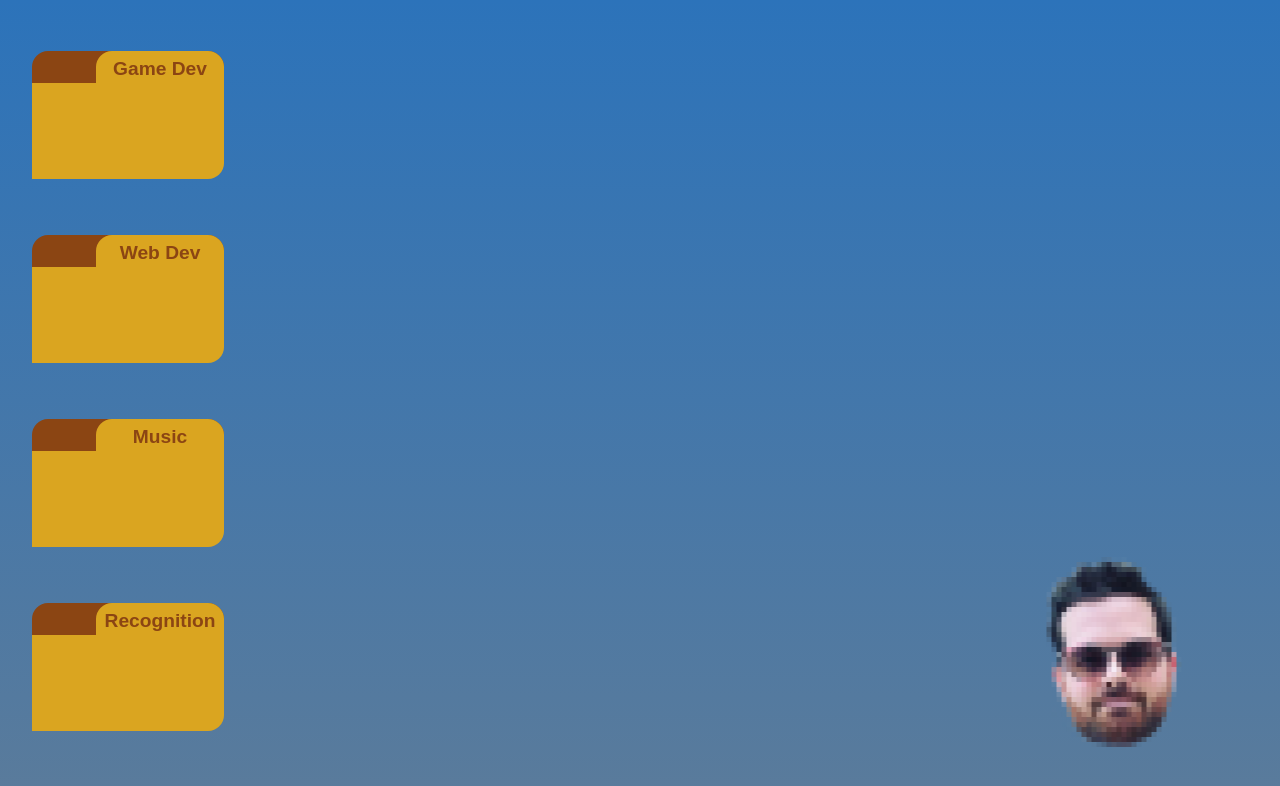
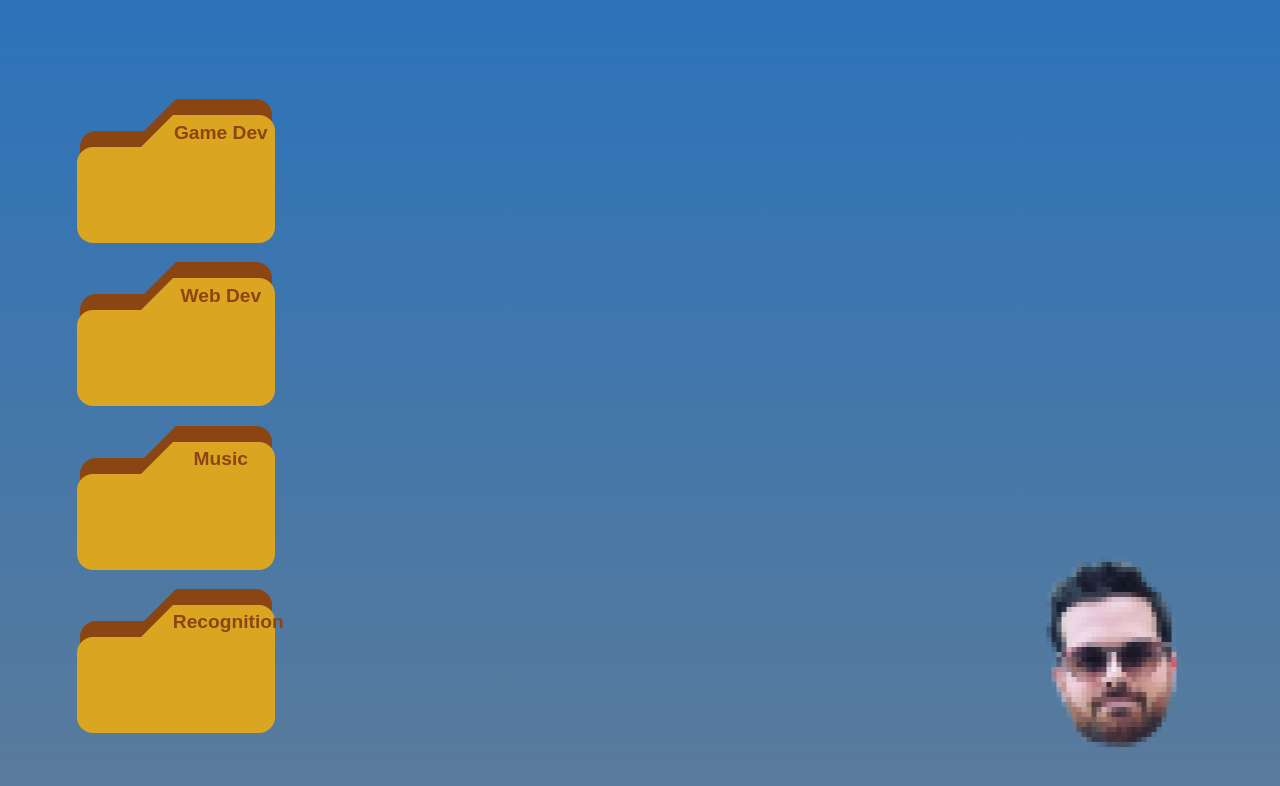
Before and after one commit to mccordgh/portfolio-os-react, a React (Create React App) app: page / in a window 1280 px wide. Shown: the top 786 px of the page. Built offline with nearby package versions, Linux system fonts and the light colour scheme.

Commit message:
Revamped folder design with tall top tabs

```diff
--- a/src/Desktop/DesktopView/DesktopAppGroup/DesktopAppGroup.css
+++ b/src/Desktop/DesktopView/DesktopAppGroup/DesktopAppGroup.css
@@ -6,20 +6,24 @@ div.desktopGroupTitle {
 }
 
 div.desktopGroupFolder {
-    background-color: goldenrod;
-    height: 6rem;
+    color: saddlebrown;
+    display: block;
+    font-size: 1.2rem;
+    height: 8rem;
+    left: 3rem;
+    margin: 0;
     position: relative;
-    transition: all 1s ease-in;
-    top: 2rem;
-    width: 4rem;
+    text-align: center;
+    top: 3rem;
+    width: 12rem;
 }
 
-div.desktopGroupFolder.expanded {
+/* div.desktopGroupFolder.expanded {
     height: 6rem;
     top: 2rem;
-}
+} */
 
-div.desktopGroupFolder.expanded::before {
+/* div.desktopGroupFolder.expanded::before {
     height: 4rem;
     top: -2rem;
 }
@@ -27,52 +31,100 @@ div.desktopGroupFolder.expanded::before {
 div.desktopGroupFolder.expanded::after {
     transform: rotateX(-50deg);
     top: -0.55rem;
+} */
+
+/* div.desktopGroupFolder.expanded h1.desktopGroupTitle {
+    transform: rotateX(-50deg);
+    top: 1rem;
+} */
+
+div.desktopGroupFolder_back {
+    background-color: saddlebrown;
+    border-radius: 1rem 0 0 1rem;
+    display: inline-block;
+    height: calc(100% - 2rem);
+    left: 0;
+    position: absolute;
+    top: 2rem;
+    width: 6rem;
 }
 
-div.desktopGroupFolder.expanded h1.desktopGroupTitle {
-    transform: rotateX(-50deg);
-    top: 1rem;
+div.desktopGroupFolder_back::before {
+    content: '';
+    border-left: 2rem solid transparent;
+    border-bottom: 2rem solid saddlebrown;
+    height: 0;
+    position: absolute;
+    right: 0;
+    top: -2rem;
+    width: 0;
 }
 
-div.desktopGroupFolder::before {
+div.desktopGroupFolder_back::after {
     background-color: saddlebrown;
-    border-radius: 1rem 1rem 0 0;
-    content: "";
+    border-radius: 0 1rem 0 0;
+    content: '';
     display: inline-block;
-    height: 2rem;
-    left: 0rem;
+    height: 8rem;
+    left: 6rem;
     position: absolute;
     top: -2rem;
-    width: 12rem;
+    width: 6rem;
 }
 
-div.desktopGroupFolder::after {
+/* div.desktopGroupFolder_front {
     background-color: goldenrod;
-    border-radius: 1rem 1rem 1rem 0;
-    content: "";
+    display: inline-block;
+    height: 100%;
+    position: absolute;
+    width: 8rem;
+} */
+
+div.desktopGroupFolder_front {
+    background-color: goldenrod;
+    border-radius: 1rem 0 0 1rem;
+    display: inline-block;
+    height: calc(100% - 2rem);
+    left: -0.2rem;
+    position: absolute;
+    top: 3rem;
+    width: 6.2rem;
+}
+
+div.desktopGroupFolder_front::before {
+    content: '';
+    border-left: 2rem solid transparent;
+    border-bottom: 2rem solid goldenrod;
+    height: 0;
+    position: absolute;
+    right: 0.2rem;
+    top: -2rem;
+    width: 0;
+}
+
+div.desktopGroupFolder_front::after {
+    background-color: goldenrod;
+    border-radius: 0 1rem 1rem 0;
+    content: '';
     display: inline-block;
     height: 8rem;
-    left: 4rem;
+    left: 6rem;
     position: absolute;
     top: -2rem;
-    width: 8rem;
+    width: 6.4rem;
 }
 
 h1.desktopGroupTitle {
     color: saddlebrown;
     display: block;
     font-size: 1.2rem;
-    left: 4rem;
+    left: 6rem;
     margin: 0;
     position: absolute;
     text-align: center;
     top: -1.6rem;
-    width: 8rem;
+    width: 6rem;
     z-index: 2;
-    /* background: -webkit-linear-gradient(0.45turn, transparent, white 60%); */
-    /* background-clip: text;
-    -webkit-background-clip: text;
-    -webkit-text-fill-color: transparent; */
 }
 
 div.desktopAppGroupWrapper {
--- a/src/Desktop/DesktopView/DesktopAppGroup/DesktopAppGroup.js
+++ b/src/Desktop/DesktopView/DesktopAppGroup/DesktopAppGroup.js
@@ -10,27 +10,24 @@ export default class DesktopAppGroup extends Component {
         super();
 
         this.state = {
-          titleClass: '',
           wrapperClass: '',
         };
 
         this.toggleExpansionClasses = this.toggleExpansionClasses.bind(this);
     }
 
-
     render() {
-        const titleClass = `desktopAppWrapper ${this.state.titleClass}`;
-        // const wrapperClass = this.state.wrapperClass;
-
         return (
             <div className="desktopAppGroupWrapper">
-                <div className="desktopGroupTitle" onClick={this.toggleExpansionClasses}>
-                    <div className={"desktopGroupFolder " + this.state.wrapperClass}>
-                        <h1 className="desktopGroupTitle"> { this.props.name } </h1>
+                <div className="desktopGroupFolder" onClick={this.toggleExpansionClasses}>
+                    <div className="desktopGroupFolder_back"></div>
+
+                    <div className={"desktopGroupFolder_front " + this.state.wrapperClass}>
+                        <h1 className="desktopGroupTitle">{ this.props.name }</h1>
                     </div>
                 </div>
 
-                <div className={titleClass}>
+                <div className="desktopAppWrapper">
                     {
                         this.props.list.map((item, key) => {
                             return <DesktopApp
@@ -51,11 +48,8 @@ export default class DesktopAppGroup extends Component {
     }
 
     toggleExpansionClasses() {
-        const expandedClass = this.state.titleClass === 'expanded' ? '' : 'expanded';
+        const expandedClass = this.state.wrapperClass === 'expanded' ? '' : 'expanded';
 
-        this.setState({
-            titleClass: expandedClass,
-            wrapperClass: expandedClass,
-        });
+        this.setState({ wrapperClass: expandedClass });
     }
 }
--- a/src/Desktop/DesktopView/DesktopView.css
+++ b/src/Desktop/DesktopView/DesktopView.css
@@ -2,7 +2,7 @@ div.desktopContainer {
     box-sizing: border-box;
     display: flex;
     flex-wrap: wrap;
-    height: 100%;
+    height: calc(100% - 8rem);
     position: relative;
     padding: 2rem;
     width: 100%;
```
